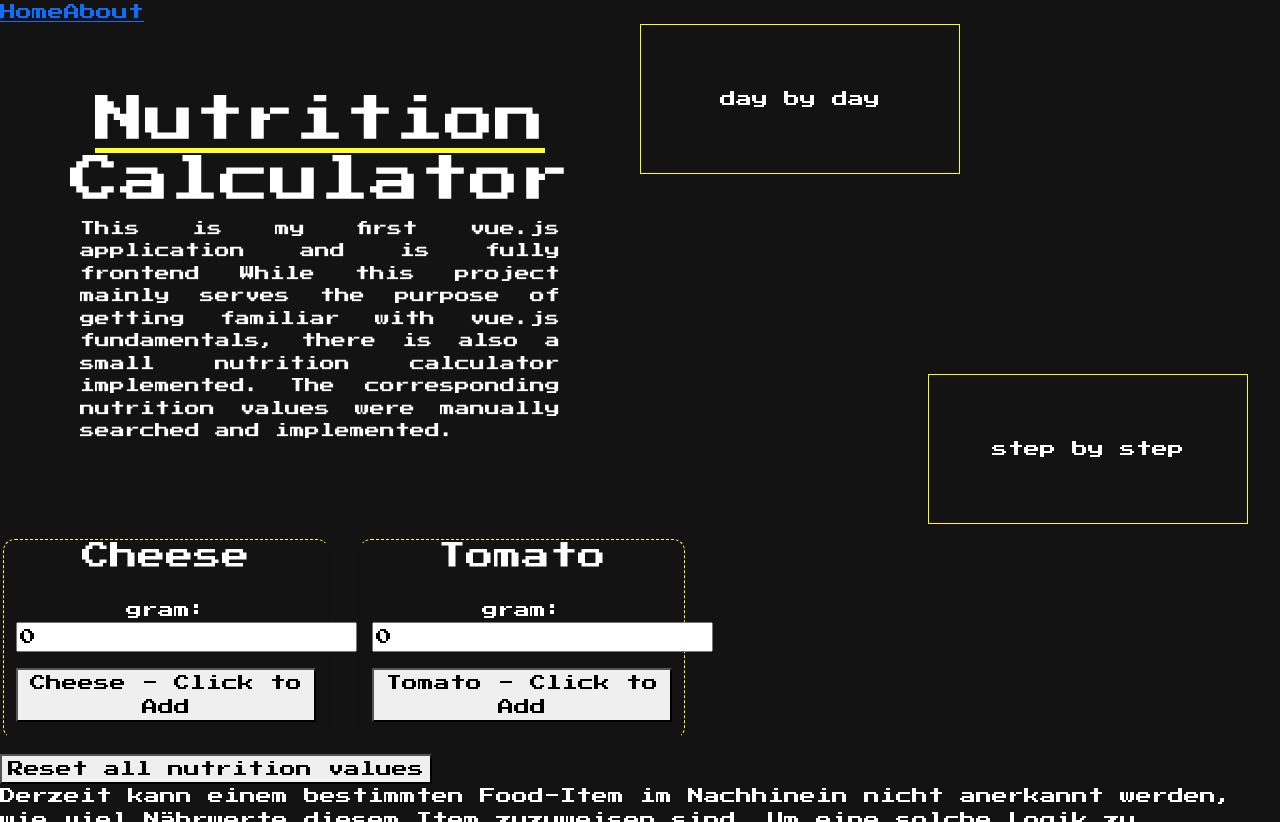
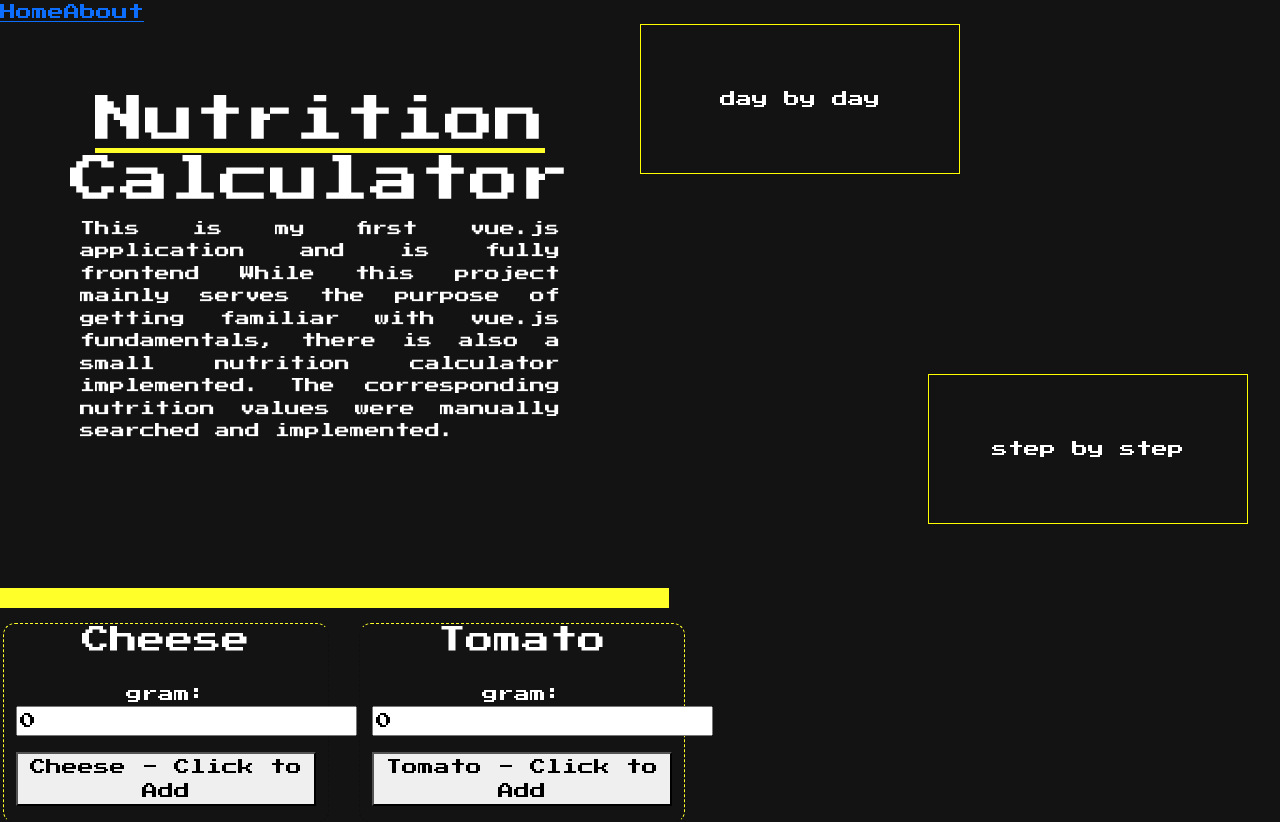
Before and after one commit to Matthes-Baer/NutritionCalculator, a Vue app: page / in a window 1280 px wide. Shown: the top 822 px of the page. Built offline with nearby package versions, Linux system fonts and the light colour scheme.

Commit message:
feat: updated startinfo.vue

```diff
--- a/src/components/StartInfo.vue
+++ b/src/components/StartInfo.vue
@@ -25,6 +25,10 @@ export default {
         embrace an healthy lifestyle
       </h1>
     </div>
+  </div>
+  <div style="display: flex; align-items: flex-end">
+    <div class="bottomLine"></div>
+    <div class="bottomLineText">let's go</div>
   </div>
 </template>
 
@@ -117,6 +121,39 @@ export default {
   opacity: 1;
 }
 
+.bottomLine {
+  width: 0;
+  height: 20px;
+  margin-top: 5%;
+  background-color: var(--accentColor);
+  animation: bottomLineAnimation 4s ease-in-out 2s forwards;
+
+  &Text {
+    opacity: 0;
+    height: 20px;
+    margin-left: 2.5%;
+    animation: bottomLineTextAnimation 1s ease-in-out 6s forwards;
+  }
+}
+
+@keyframes bottomLineAnimation {
+  0% {
+    width: 0;
+  }
+  100% {
+    width: 60%;
+  }
+}
+
+@keyframes bottomLineTextAnimation {
+  0% {
+    opacity: 0;
+  }
+  100% {
+    opacity: 1;
+  }
+}
+
 @media only screen and (max-width: 1050px) {
   .main-container {
     flex-direction: column;
```
